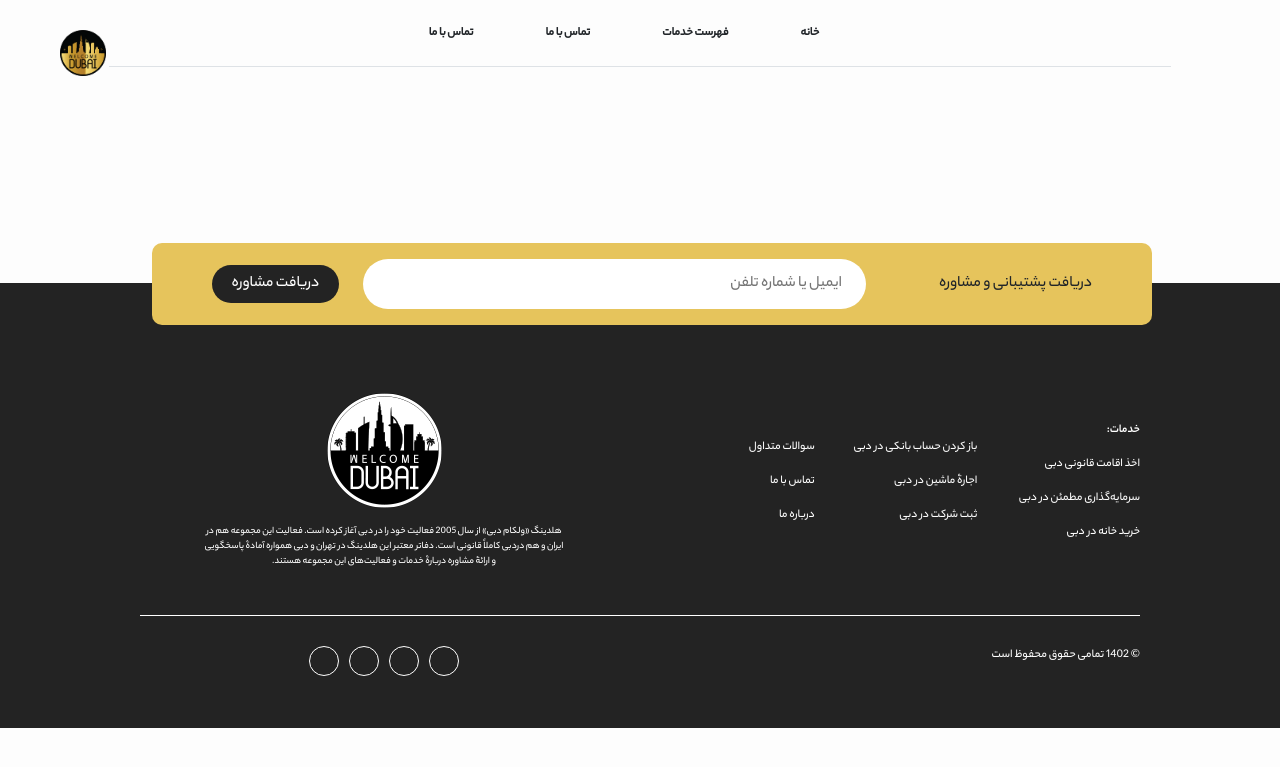
After one commit to ftmeslr/dubaiProject, a PHP site: page /sherkat.html in a window 1280 px wide. The commit adds this page. Shown: the top 767 px of the page. Run offline with PHP 8.4, Linux system fonts and the light colour scheme.

Commit message:
work on home page styles

```diff
--- a/index.html
+++ b/index.html
@@ -121,7 +121,7 @@
       </div>
       <div class="bg-gray">
         <div
-          class="row position-relative container p-68 justify-content-between align-items-center"
+          class="row position-relative p-68 justify-content-between align-items-center"
         >
           <div class="col-5 d-flex justify-content-start">
             <div class="img_box">
--- /dev/null
+++ b/sherkat.html
@@ -0,0 +1,125 @@
+<!DOCTYPE html>
+<html lang="fa">
+  <head>
+    <meta charset="UTF-8" />
+    <meta http-equiv="X-UA-Compatible" content="IE=edge" />
+    <meta name="viewport" content="width=device-width, initial-scale=1.0" />
+    <title>میهن فولاد</title>
+    <link href="assets/css/bootstrap.min.css" rel="stylesheet" />
+    <link rel="stylesheet" href="assets/css/swiper-bundle.min.css" />
+    <link rel="stylesheet" href="style.css" />
+  </head>
+
+  <body dir="rtl" class="bg-main">
+    <!-- header -->
+    <header class="">
+      <div class="container">
+        <div class="row position-relative">
+          <div class="logo_box position-absolute">
+            <img class="w-100" src="./images/icons/logo.png" alt="" />
+          </div>
+          <div class="col-12 px-3 d-flex align-items-center">
+            <ul
+              class="d-flex border-bottom py-4 w-100 justify-content-center f12 fw-bold"
+            >
+              <li class="mx-5">خانه</li>
+              <li class="mx-4">فهرست خدمات</li>
+              <li class="mx-5">تماس با ما</li>
+              <li class="mx-4">تماس با ما</li>
+            </ul>
+          </div>
+        </div>
+      </div>
+    </header>
+    <!-- header  -->
+
+    <!--section one-->
+    <section
+      id="companySectionOne"
+      class="my-3 overflow-xxxxxxhidden position-relative zIndex-0"
+    >
+
+
+    </section>
+    <!--section one-->
+
+    <!--Footer-->
+    <div class="footer mt-10">
+      <div class="bg-stone-900 pt-110 pb-5">
+        <div class="container p-47">
+          <div class="position-relative">
+            <div
+              class="row position-absolute w-100 bg-yellow rounded10 py-3 px-5 top--30 d-flex align-items-center justify-content-between"
+            >
+              <p class="col-3 m-0">دریافت پشتیبانی و مشاوره</p>
+              <div class="col-7">
+                <input
+                  type="text"
+                  class="rounded50 border-0 w-100 h-50 p-2 px-4"
+                  placeholder="ایمیل یا شماره تلفن"
+                />
+              </div>
+              <div class="col-2">
+                <button
+                  class="col-2 btn bg-stone-900 w-100 rounded50 text-white"
+                >
+                  دریافت مشاوره
+                </button>
+              </div>
+            </div>
+            <div class="row">
+              <div class="col-6 d-flex text-white f12">
+                <div class="col-4 d-flex flex-column justify-content-center">
+                  <p class="fw-bold">خدمات:</p>
+                  <p>اخذ اقامت قانونی دبی</p>
+                  <p>سرمایه‌گذاری مطمئن در دبی</p>
+                  <p>خرید خانه در دبی</p>
+                </div>
+                <div class="col-4 d-flex flex-column justify-content-center">
+                  <p>باز کردن حساب بانکی در دبی</p>
+                  <p>اجارۀ ماشین در دبی</p>
+                  <p>ثبت شرکت در دبی</p>
+                </div>
+                <div class="col-4 d-flex flex-column justify-content-center">
+                  <p>سوالات متداول</p>
+                  <p>تماس با ما</p>
+                  <p>درباره ما</p>
+                </div>
+              </div>
+              <div
+                class="col-6 justify-content-end align-items-center d-flex flex-column"
+              >
+                <img src="./images/icons/footer logo.png" alt="" />
+                <p class="f10 text-white mt-3 text-center">
+                  هلدینگ «ولکام دبی» از سال 2005 فعالیت خود را در دبی آغاز کرده
+                  است. فعالیت این مجموعه هم در<br />
+                  ایران و هم دردبی کاملاً قانونی است. دفاتر معتبر این هلدینگ در
+                  تهران و دبی همواره آمادۀ پاسخگویی <br />و ارائۀ مشاوره دربارۀ
+                  خدمات و فعالیت‌های این مجموعه هستند.
+                </p>
+              </div>
+            </div>
+            <div class="footer_line"></div>
+            <div class="row">
+              <div class="col-6 text-white f12">
+                <p>© 1402 تمامی حقوق محفوظ است</p>
+              </div>
+              <div class="d-flex col-6 justify-content-center">
+                <div class="circle" style="width: 30px; height: 30px"></div>
+                <div class="circle" style="width: 30px; height: 30px"></div>
+                <div class="circle" style="width: 30px; height: 30px"></div>
+                <div class="circle" style="width: 30px; height: 30px"></div>
+              </div>
+            </div>
+          </div>
+        </div>
+      </div>
+    </div>
+    <!--Footer-->
+
+    <script src="assets/js/bootstrap.min.js"></script>
+    <script src="assets/js/jquery.min.js"></script>
+    <script src="assets/js/swiper-bundle.min.js"></script>
+    <script src="assets/js/custom.js"></script>
+  </body>
+</html>
--- a/style.css
+++ b/style.css
@@ -423,7 +423,7 @@ ul {
 }
 
 .top-600 {
-  top: 600px;
+  top: 500px;
 }
 .w-500 {
   width: 670px;
```
